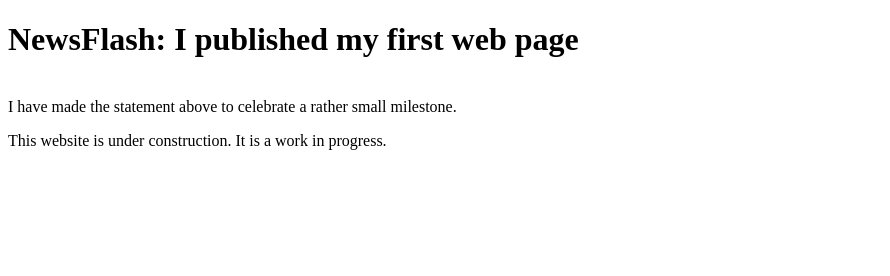
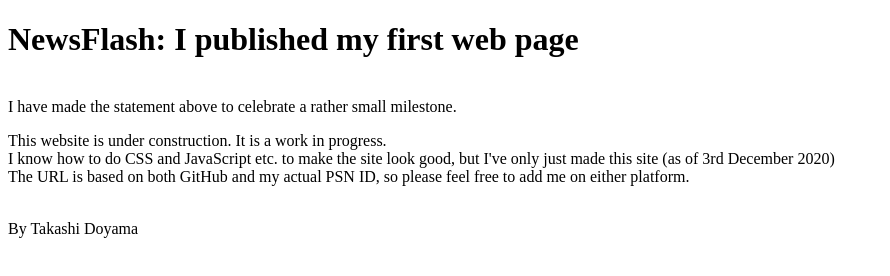
Before and after one commit to donchan91/donchan91.github.io, a plain HTML site: page index.html in a window 1280 px wide. Shown: the whole page, without its empty margins (0-890 px from the left). Drawn offline with Linux system fonts and the light colour scheme.

Commit message:
Update index.html
Added a brief description of what I intend to do.

```diff
--- a/index.html
+++ b/index.html
@@ -7,7 +7,16 @@
         <p>
         <h1>NewsFlash: I published my first web page </h1><br>
         I have made the statement above to celebrate a rather small milestone. </p>
-    <p>This website is under construction. It is a work in progress.
+    <p>
+        This website is under construction. It is a work in progress.<br>
+        I know how to do CSS and JavaScript etc. to make the site look good, but I've only just made this site (as of 3rd December 2020)<br>
+        The URL is based on both GitHub and my actual PSN ID, so please feel free to add me on either platform. <br>
+        <br>
+
+    </p>
+        <p>
+            By Takashi Doyama <br>
+
         </p>
     </body>
 </html>
```
